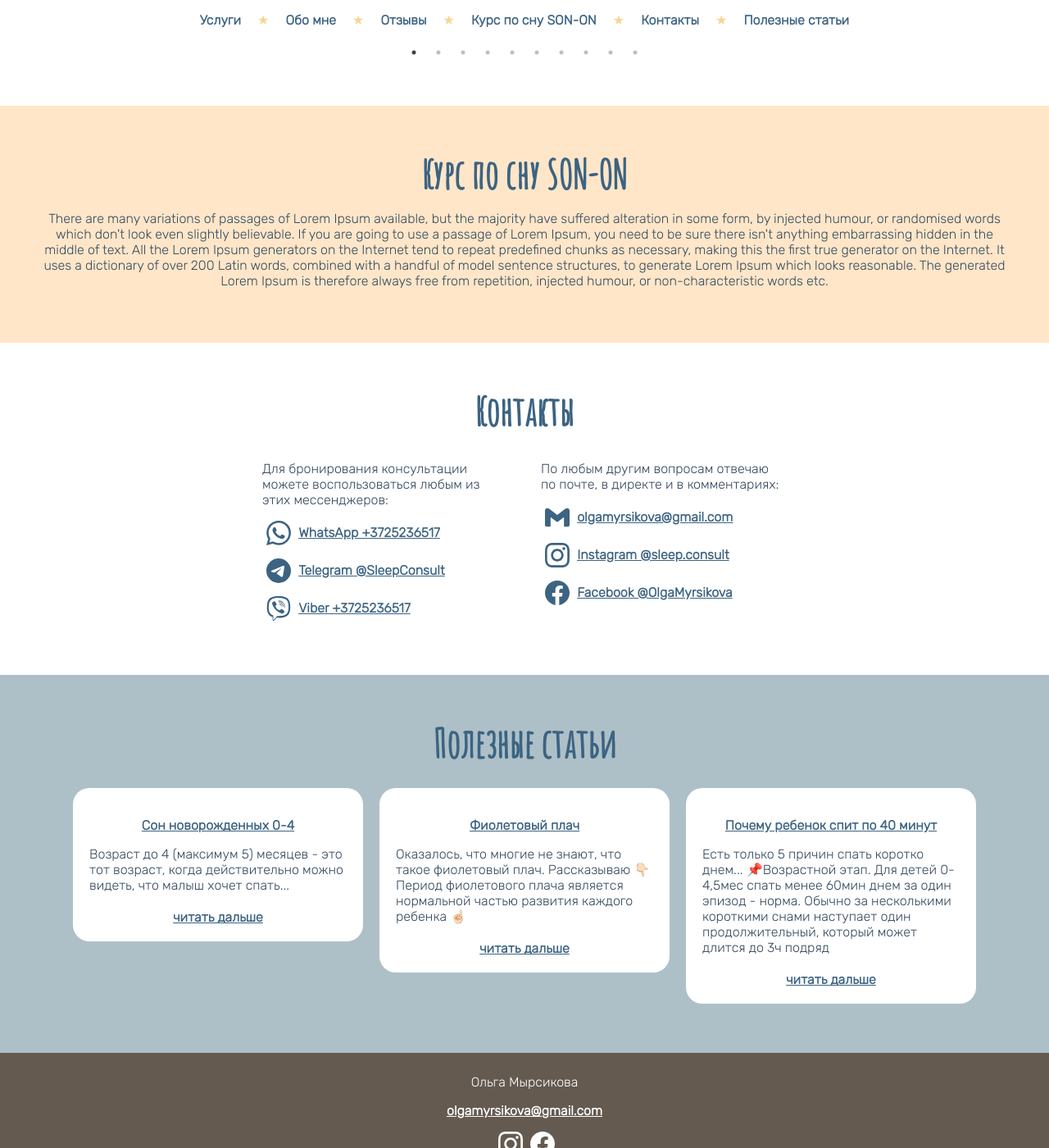
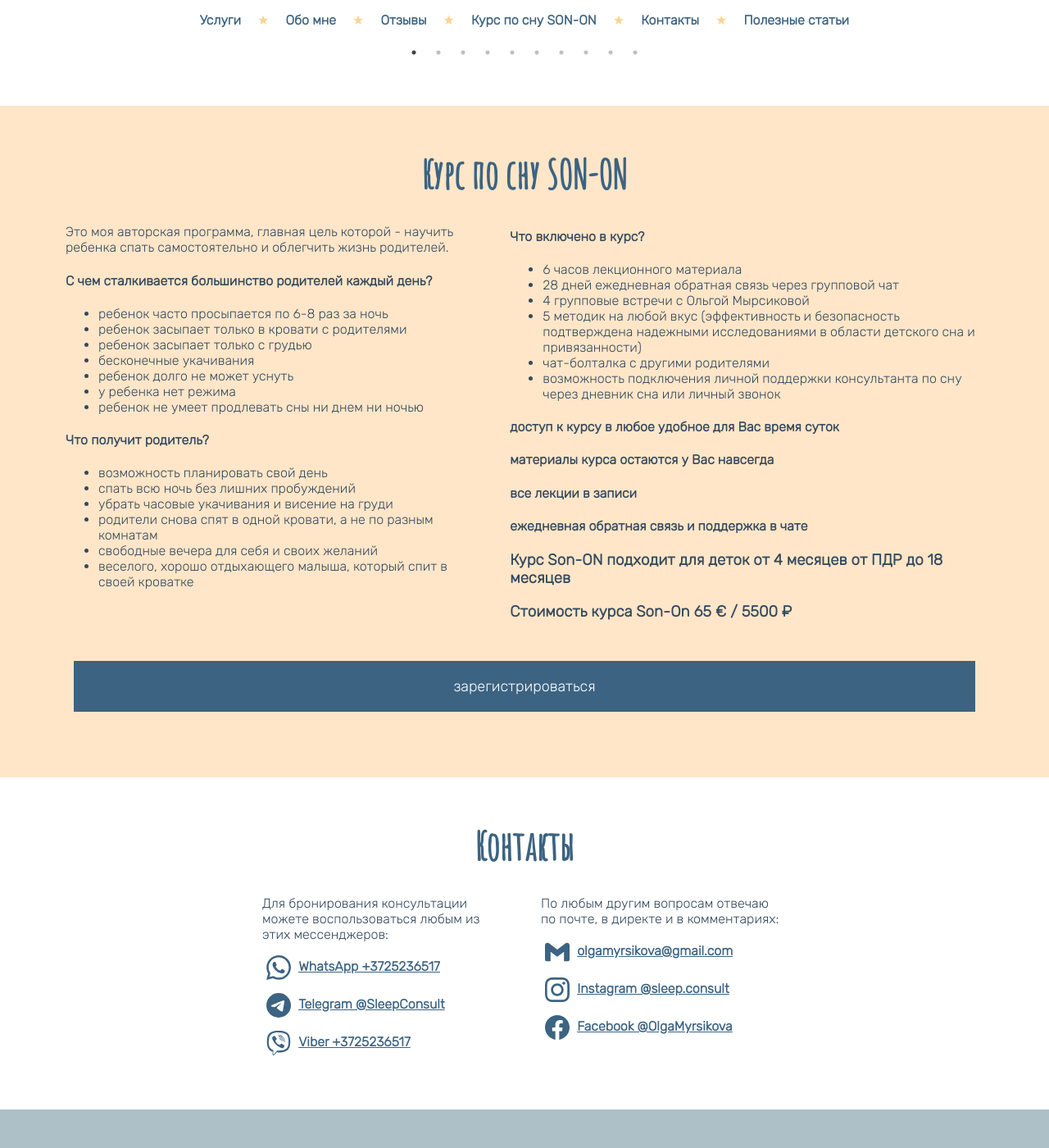
Before and after one commit to Olgamyrsikova/sleepconsult, a Jekyll site: the page built from index.html, in a window 1280 px wide and 1400 px high, scrolled down 3120 px. Shown: the whole window at 82% size. Built offline with Jekyll 4.4.1, drawn with Linux system fonts in a browser that asks for light colours.

Commit message:
add course content

```diff
--- a/_includes/course.html
+++ b/_includes/course.html
@@ -1,4 +1,64 @@
 <section id="course">
     <h2>Курс по сну SON-ON</h2>
-    <p>There are many variations of passages of Lorem Ipsum available, but the majority have suffered alteration in some form, by injected humour, or randomised words which don't look even slightly believable. If you are going to use a passage of Lorem Ipsum, you need to be sure there isn't anything embarrassing hidden in the middle of text. All the Lorem Ipsum generators on the Internet tend to repeat predefined chunks as necessary, making this the first true generator on the Internet. It uses a dictionary of over 200 Latin words, combined with a handful of model sentence structures, to generate Lorem Ipsum which looks reasonable. The generated Lorem Ipsum is therefore always free from repetition, injected humour, or non-characteristic words etc.</p>
+
+    <div id="course-content">
+
+        <div>
+
+        <p>Это моя авторская программа, главная цель которой - научить ребенка спать самостоятельно и облегчить жизнь родителей.</p>
+
+        <h4>С чем сталкивается большинство родителей каждый день?</h4>
+        <ul>
+            <li>ребенок часто просыпается по 6-8 раз за ночь</li>
+            <li>ребенок засыпает только в кровати с родителями</li>
+            <li>ребенок засыпает только с грудью</li>
+            <li>бесконечные укачивания</li>
+            <li>ребенок долго не может уснуть</li>
+            <li>у ребенка нет режима</li>
+            <li>ребенок не умеет продлевать сны ни днем ни ночью</li>
+        </ul>
+
+        <h4>Что получит родитель?</h4>
+        <ul>
+            <li>возможность планировать свой день</li>
+            <li>спать всю ночь без лишних пробуждений</li>
+            <li>убрать часовые укачивания и висение на груди</li>
+            <li>родители снова спят в одной кровати, а не по разным комнатам</li>
+            <li>свободные вечера для себя и своих желаний</li>
+            <li>веселого, хорошо отдыхающего малыша, который спит в своей кроватке</li>
+
+        </ul>
+
+        </div>
+        <div>
+
+        <h4>Что включено в курс?</h4>
+        <ul>
+            <li>6 часов лекционного материала</li>
+            <li>28 дней ежедневная обратная связь через групповой чат</li>
+            <li>4 групповые встречи с Ольгой Мырсиковой</li>
+            <li>5 методик на любой вкус (эффективность и безопасность подтверждена надежными исследованиями в области детского сна и привязанности)</li>
+            <li>чат-болталка с другими родителями</li>
+            <li>возможность подключения личной поддержки консультанта по сну через дневник сна или личный звонок</li>
+        </ul>
+
+        <h4>доступ к курсу в любое удобное для Вас время суток</h4>
+        <h4>материалы курса остаются у Вас навсегда</h4>
+        <h4>все лекции в записи</h4>
+        <h4>ежедневная обратная связь и поддержка в чате</h4>
+
+        <h3>Курс Son-ON подходит для деток от 4 месяцев от ПДР до 18 месяцев</h3>
+
+        <h3>Стоимость курса Son-On 65 € / 5500 ₽</h3>
+
+        </div>
+
+    </div>
+
+    <p class="service-register-button">
+        <a href="https://docs.google.com/forms/d/17yRNStsFhw-bvBznGmv_Dw1sce3Nim4OT_P3-vWNdrg/viewform?edit_requested=true" target="_blank">
+            зарегистрироваться
+        </a>
+    </p>
+
 </section>
--- a/css/style-768px.css
+++ b/css/style-768px.css
@@ -125,6 +125,10 @@ a:hover {
 
 /* SECTION COURSE */
 
+#course-content {
+    flex-direction: row;
+}
+
 /* SECTION BLOG */
 
 #blog-content {
--- a/css/style.css
+++ b/css/style.css
@@ -208,6 +208,17 @@ header {
     background-color: #ffe6c8;
 }
 
+#course-content {
+    display: flex;
+    flex-direction: column;
+    text-align: left;
+    justify-content: center;
+}
+
+#course-content div {
+    margin: 0 30px 0 30px;
+}
+
 /* SECTION BLOG */
 
 #blog {
```
